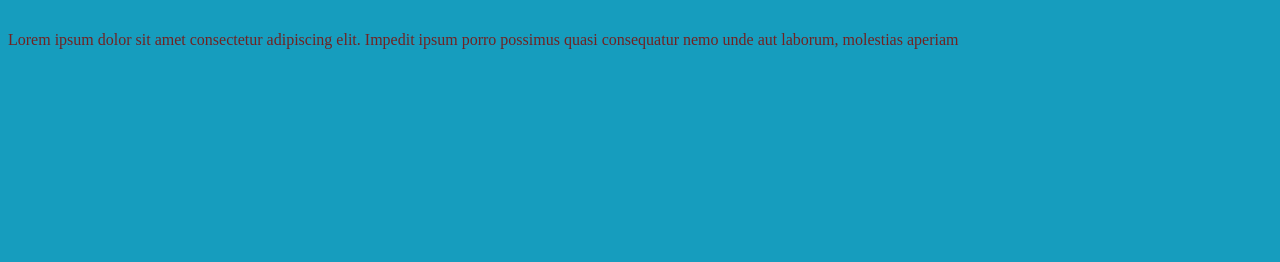
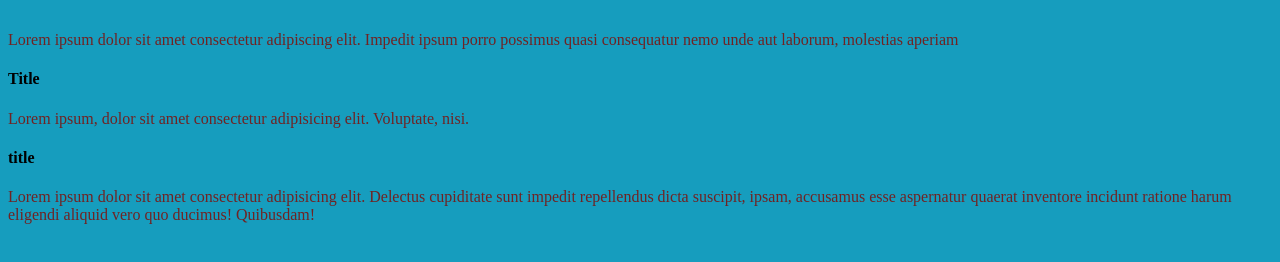
Before and after one commit to KaterynaSkubii/gitTest, a plain HTML site: page index.html in a window 1280 px wide. Shown: the part 144-406 px from the top of the page. Drawn offline with Linux system fonts and the light colour scheme.

Commit message:
third change

```diff
--- a/index.html
+++ b/index.html
@@ -12,5 +12,9 @@
 	<h2>Hello</h2>
 	<p>Lorem ipsum dolor sit amet consectetur adipiscing elit. Impedit ipsum porro
 	possimus quasi consequatur nemo unde aut laborum, molestias aperiam</p>
+	<h4>Title</h4>
+	<p>Lorem ipsum, dolor sit amet consectetur adipisicing elit. Voluptate, nisi.</p>
+	<h4>title</h4>
+	<p>Lorem ipsum dolor sit amet consectetur adipisicing elit. Delectus cupiditate sunt impedit repellendus dicta suscipit, ipsam, accusamus esse aspernatur quaerat inventore incidunt ratione harum eligendi aliquid vero quo ducimus! Quibusdam!</p>
 </body>
 </html>
```
